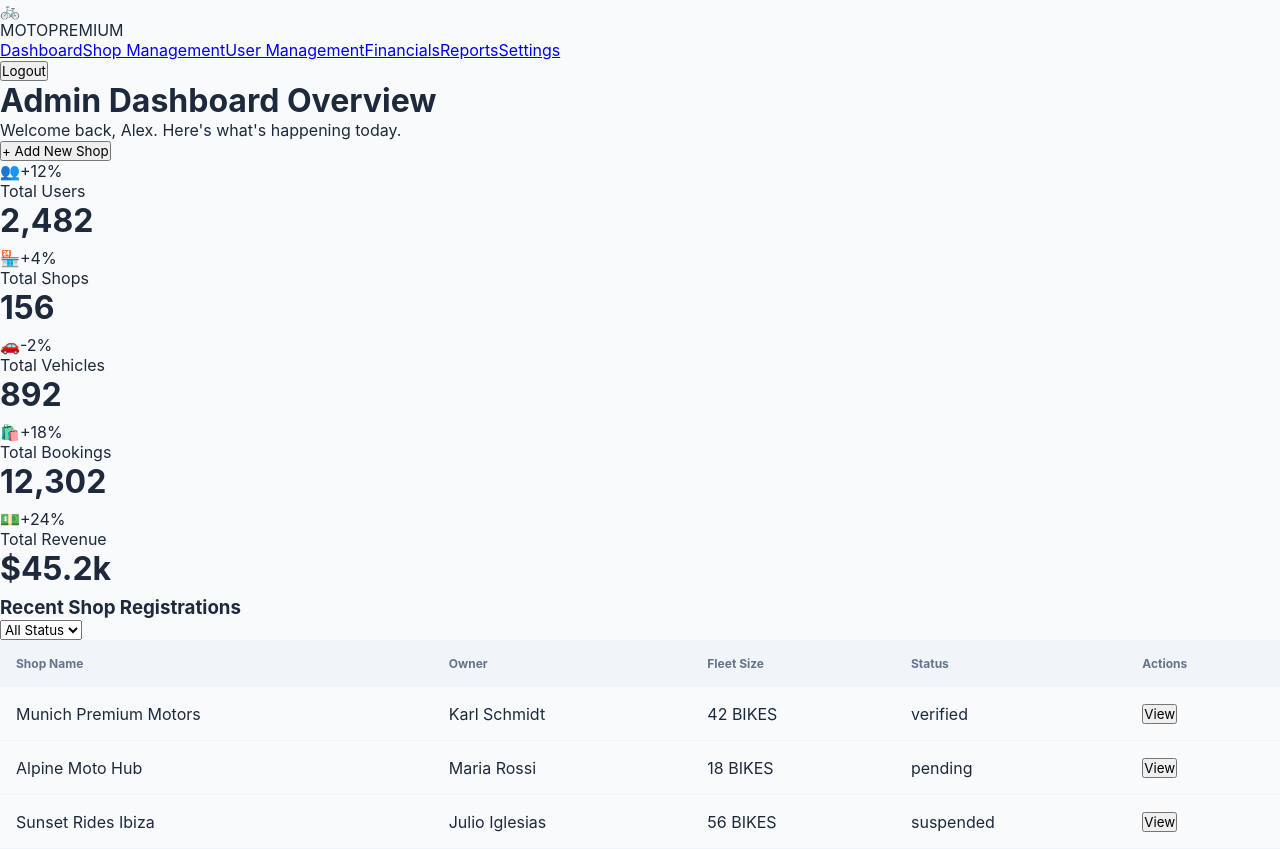
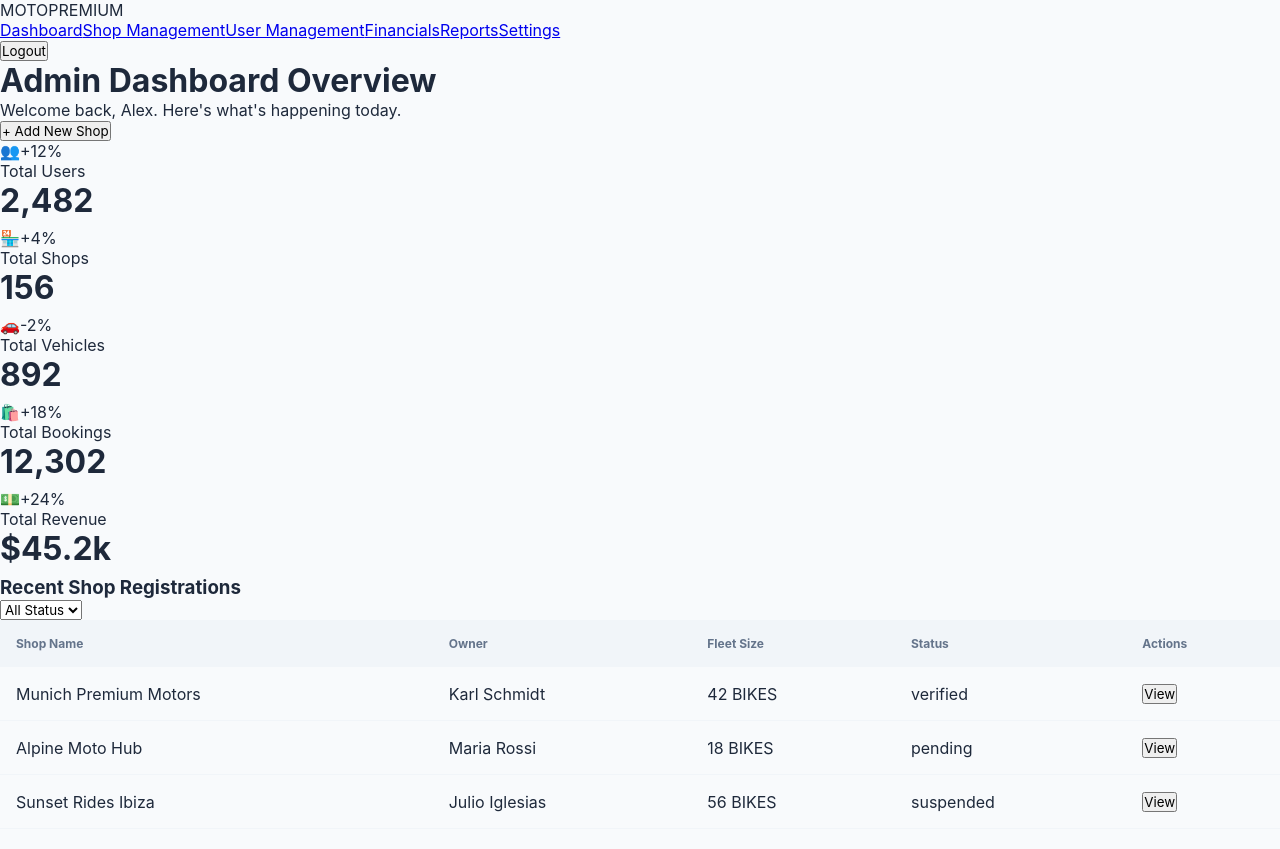
Before and after one commit to deth2026/Rental_Service, a Vue app in the folder frontend/: page /dashboard in a window 1280 px wide. Built offline with nearby package versions, Linux system fonts and the light colour scheme.

Commit message:
test contributor graph

```diff
--- a/frontend/src/views/shop/Dashboard.vue
+++ b/frontend/src/views/shop/Dashboard.vue
@@ -9,7 +9,7 @@ export default {
 
     <aside class="w-full md:w-64 bg-slate-900 text-white p-6 flex flex-col">
       <div class="flex items-center gap-2 mb-10 text-xl font-bold">
-        <div class="p-2 bg-blue-500 rounded-lg">🚲</div> MOTOPREMIUM
+        <div class="p-2 bg-blue-500 rounded-lg"></div> MOTOPREMIUM
       </div>
 
       <nav class="flex-1 space-y-4">
```
